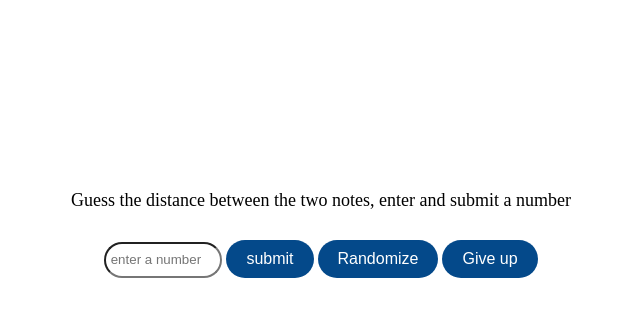
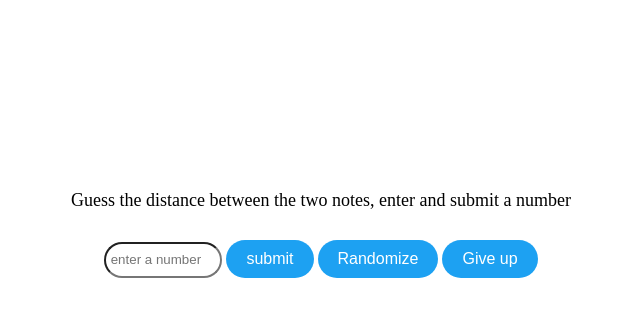
Before and after one commit to Ranger03/SemitoneWebApp, a website: page index.html in a window 1280 px wide. Shown: the part 278-594 px from the top of the page, without its empty margins (319-959 px from the left). Drawn offline with Linux system fonts and the light colour scheme.

Commit message:
Update style.css

```diff
--- a/style/style.css
+++ b/style/style.css
@@ -43,7 +43,7 @@
     font-size:large;
 }
 .buttons{
-    background-color: #04498a;
+    background-color:  #1da1f2;
     color: #fff;
     border: none;
     padding: 10px 20px;
@@ -53,7 +53,7 @@
 
 }
 .buttons:hover {
-    background-color: #1da1f2;
+    background-color: #04498a;
 }
 
 .highlight {
```
